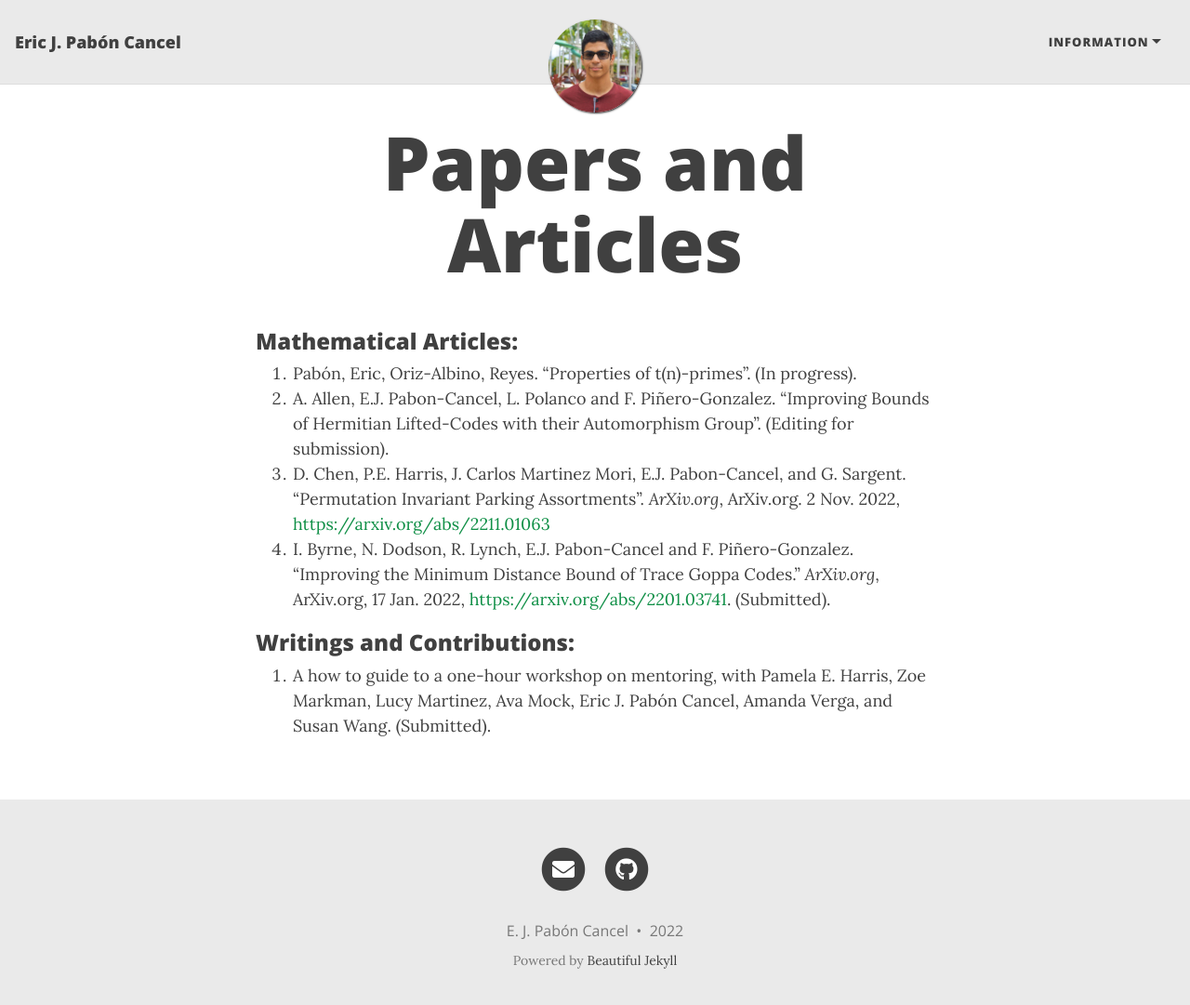
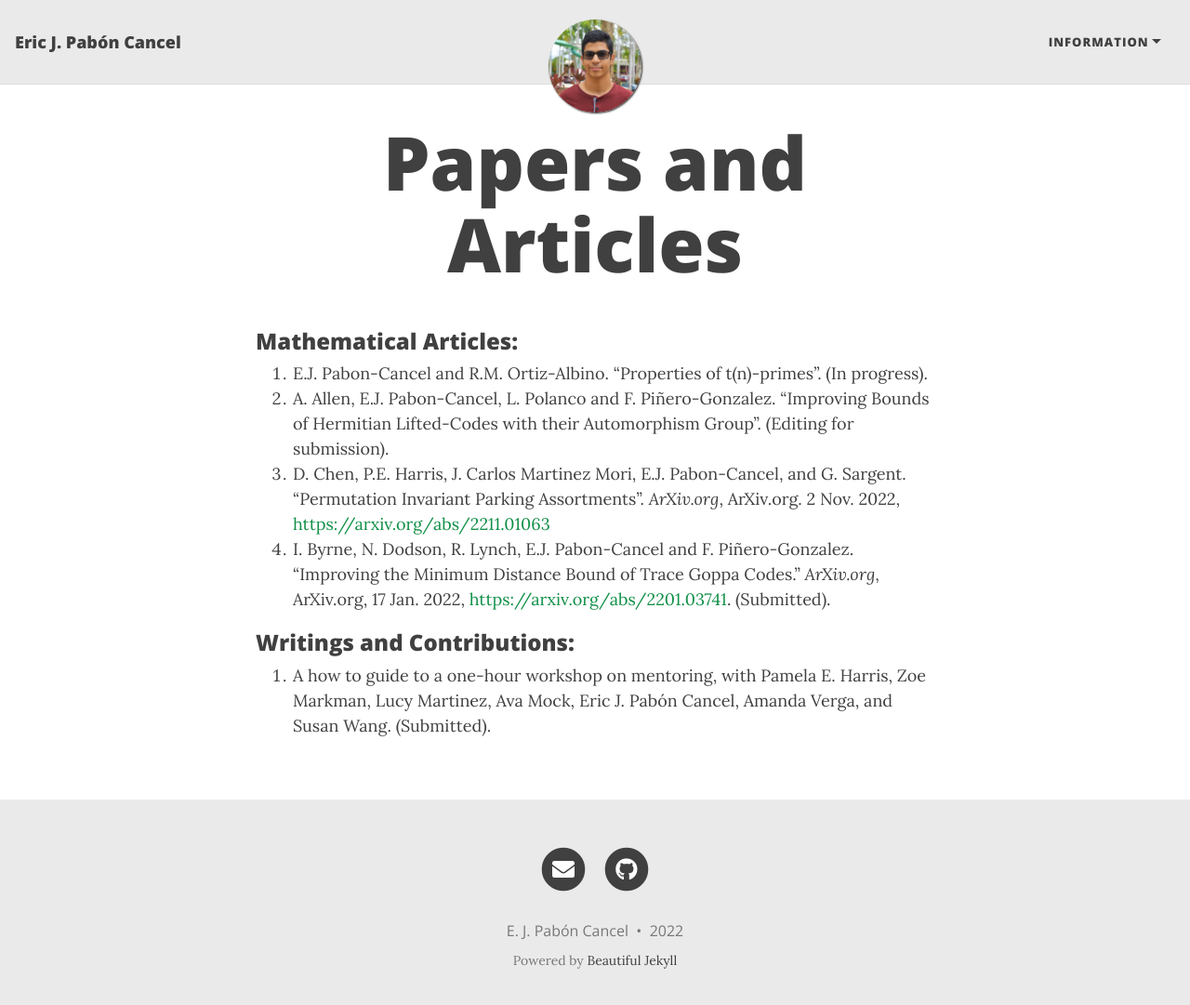
Before and after one commit to ejpaboncancel/ejpaboncancel-old.github.io, a Jekyll site: the page built from papers.md, in a window 1280 px wide and 1094 px high. Shown: the top 1081 px of the window at 93% size. Built offline with Jekyll 4.4.1, drawn with Linux system fonts in a browser that asks for light colours; nearby versions of some CDN libraries.

Commit message:
Update papers.md

```diff
--- a/papers.md
+++ b/papers.md
@@ -5,7 +5,7 @@ title: Papers and Articles
 
 ### Mathematical Articles:
 
-1. Pabón, Eric, Oriz-Albino, Reyes. "Properties of t(n)-primes". (In progress).
+1. E.J. Pabon-Cancel and R.M. Ortiz-Albino. "Properties of t(n)-primes". (In progress).
 2. A. Allen, E.J. Pabon-Cancel, L. Polanco and F. Piñero-Gonzalez. "Improving Bounds of Hermitian Lifted-Codes with their Automorphism Group". (Editing for submission).
 3. D. Chen, P.E. Harris, J. Carlos Martinez Mori, E.J. Pabon-Cancel, and G. Sargent. "Permutation Invariant Parking Assortments". *ArXiv.org*, ArXiv.org. 2 Nov. 2022, <a href="https://arxiv.org/abs/2211.01063"> https://arxiv.org/abs/2211.01063</a>
 4. I. Byrne, N. Dodson, R. Lynch, E.J. Pabon-Cancel and F. Piñero-Gonzalez. “Improving the Minimum Distance Bound of Trace Goppa Codes.” *ArXiv.org*, ArXiv.org, 17 Jan. 2022, <a href="https://arxiv.org/abs/2201.03741"> https://arxiv.org/abs/2201.03741</a>. (Submitted).
```
